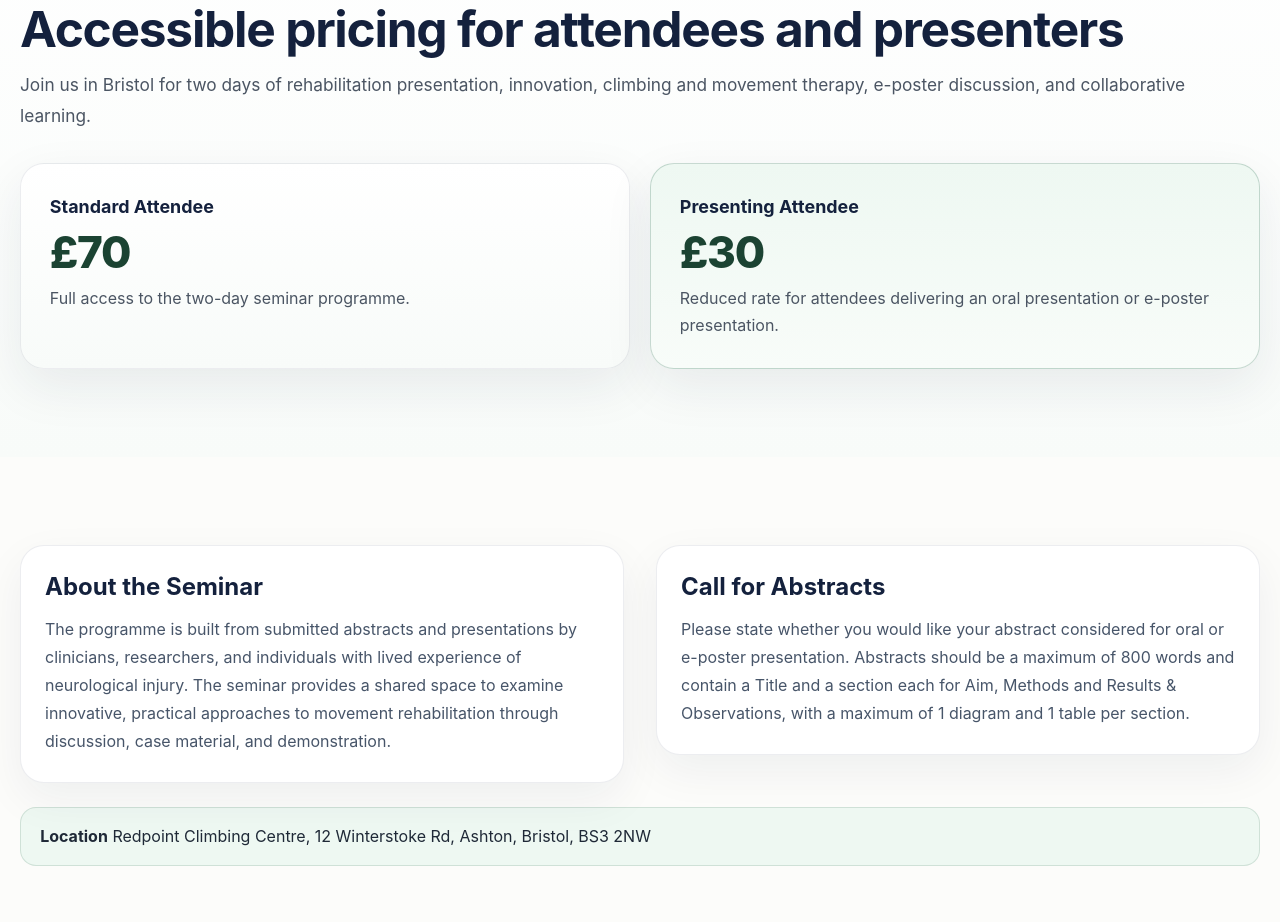
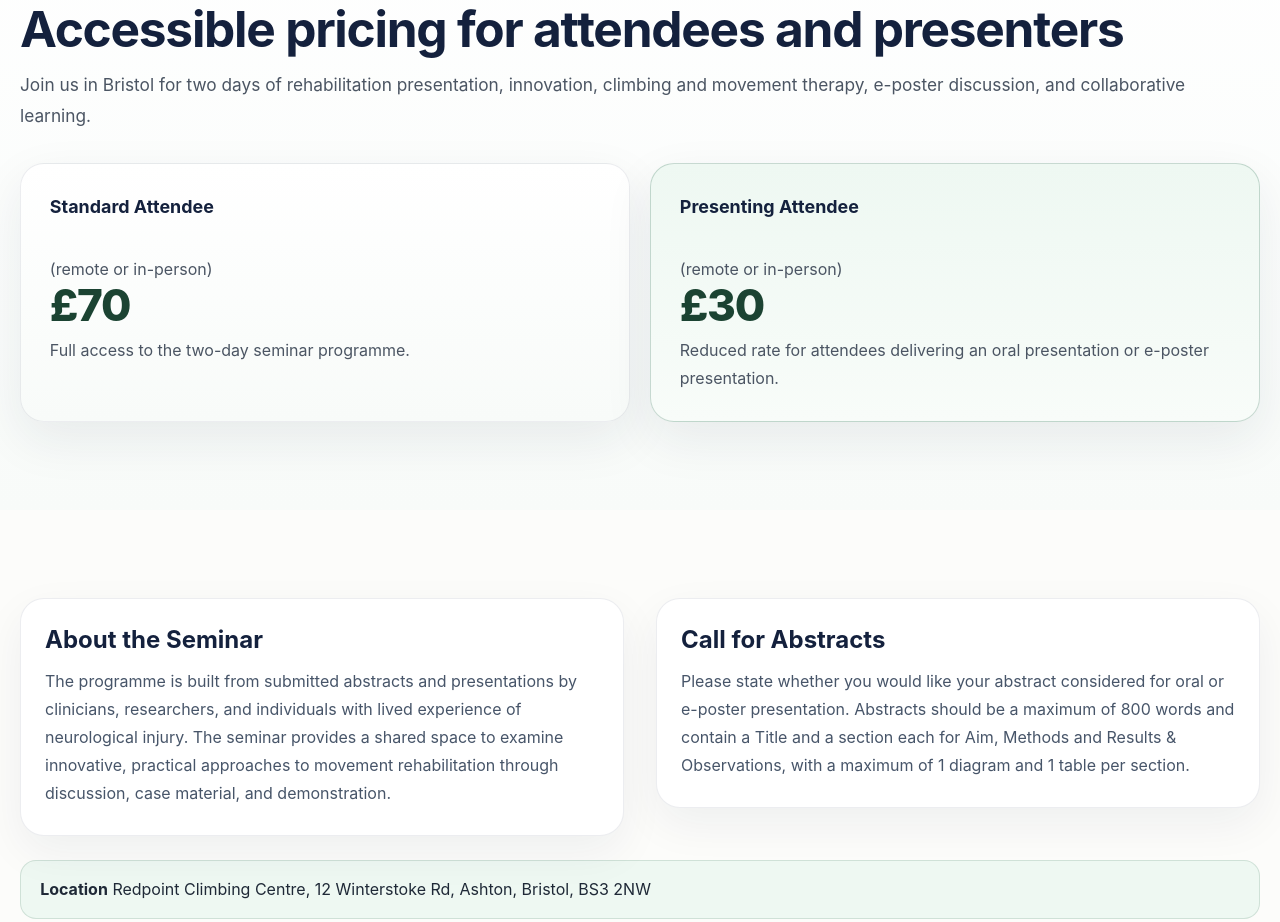
Before and after one commit to IstanbulSteve/Rehab-And-Innovation-Seminar, a website: page public/index.html in a window 1280 px wide. Shown: the part 810-1732 px from the top of the page. Drawn offline with Linux system fonts and the light colour scheme.

Commit message:
Remote presenter over two lines on index page

```diff
--- a/public/index.html
+++ b/public/index.html
@@ -37,13 +37,15 @@
 
       <div class="pricing-grid">
         <article class="price-card standard">
-          <h3>Standard Attendee</h3>
+          <h3>Standard Attendee</h3><br>
+          <p>(remote or in-person)</p>
           <div class="price">£70</div>
           <p>Full access to the two-day seminar programme.</p>
         </article>
 
         <article class="price-card presenter">
-          <h3>Presenting Attendee</h3>
+          <h3>Presenting Attendee</h3><br>
+          <p>(remote or in-person)</p>
           <div class="price">£30</div>
           <p>Reduced rate for attendees delivering an oral presentation or e-poster presentation.</p>
         </article>
```
